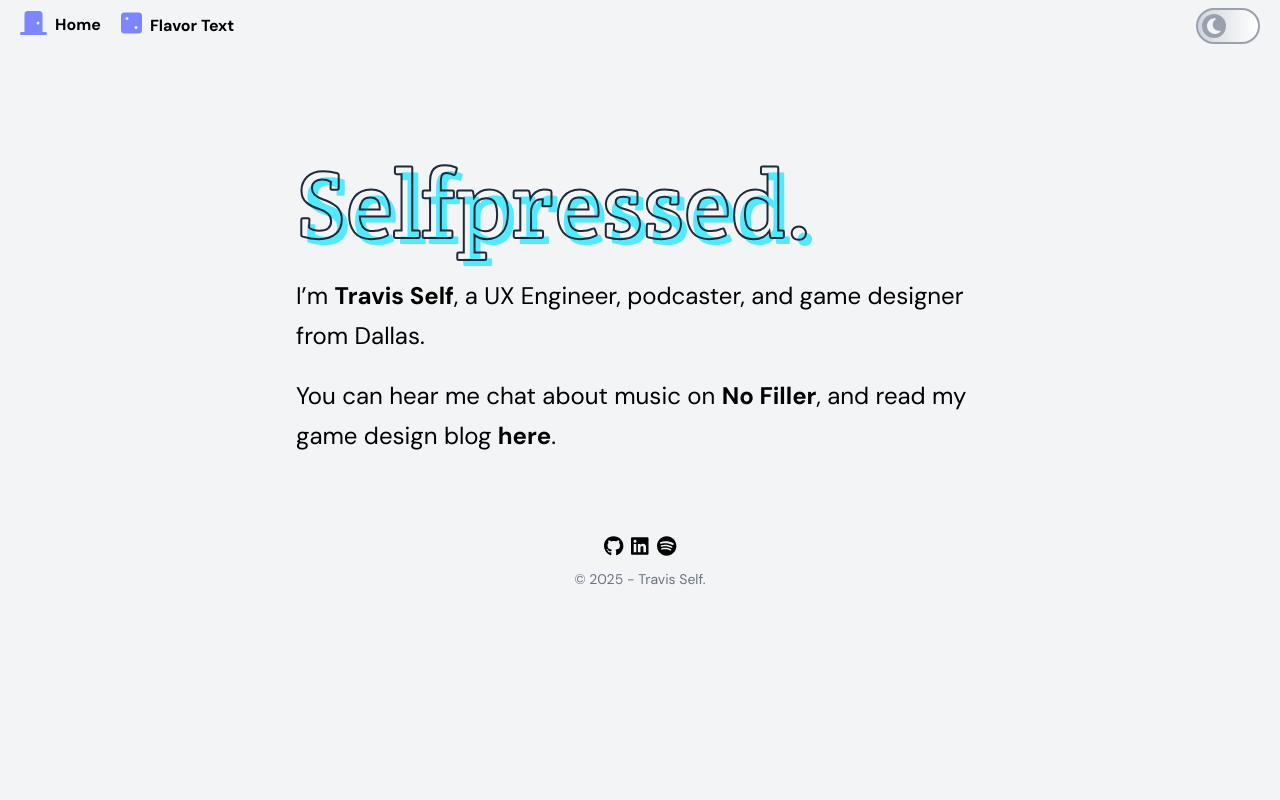
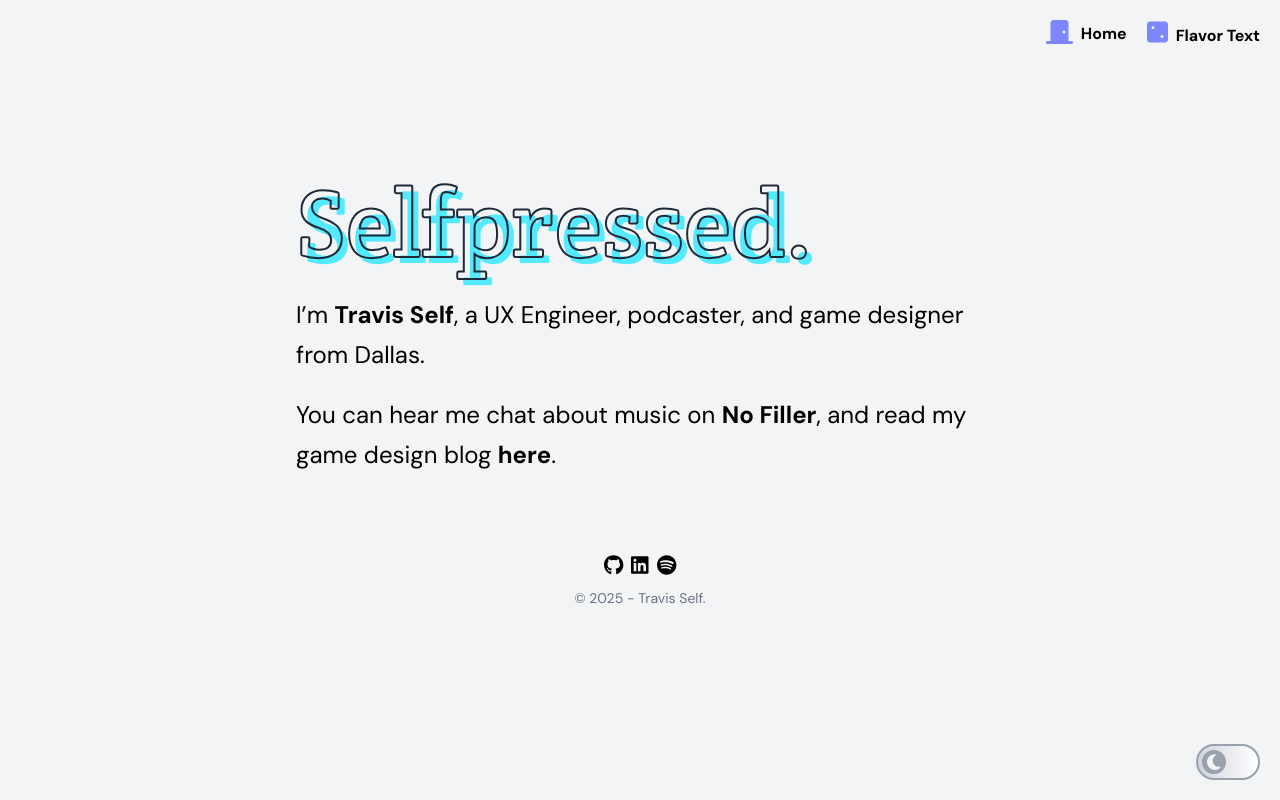
Before and after one commit to travis-self/selfpressed, a React (Vite) app: page / in a window 1280 px wide. Built offline with nearby package versions, Linux system fonts and the light colour scheme; no server answers.

Commit message:
Misc. adjustments.

```diff
--- a/src/layout/Layout.jsx
+++ b/src/layout/Layout.jsx
@@ -1,14 +1,30 @@
-import { useEffect } from "react";
-import { Outlet, useLocation } from "react-router-dom";
-import Footer from "./Footer";
-import Nav from "./Nav";
+import { useEffect, useState } from 'react';
+import { Outlet, useLocation } from 'react-router-dom';
+import Footer from './Footer';
+import Nav from './Nav';
+import { faMoon } from '@fortawesome/free-solid-svg-icons';
+import { FontAwesomeIcon } from '@fortawesome/react-fontawesome';
+
+import { motion } from 'motion/react';
 
 export default function Layout() {
-  const location = useLocation()
+  const location = useLocation();
+  const [darkmode, setDarkmode] = useState(() => {
+    const preference = localStorage.getItem('darkmode');
+    return preference ? JSON.parse(preference) : false;
+  });
 
   useEffect(() => {
-    window.scrollTo(0, 0)
-  }, [location.pathname])
+    localStorage.setItem('darkmode', darkmode);
+    window.scrollTo(0, 0);
+
+    if (darkmode) {
+      document.documentElement.classList.add('dark');
+    } else {
+      document.documentElement.classList.remove('dark');
+    }
+  }, [darkmode, location.pathname]);
+  const togglePosition = darkmode ? 'justify-end' : 'justify-start';
 
   return (
     <>
@@ -17,6 +33,36 @@ export default function Layout() {
         <Outlet />
       </main>
       <Footer />
+      {/* TODO: Move toggle into a separate component once Nav is built out. */}
+      <div className='absolute bottom-5 right-5 w-16'>
+        <label
+          id='toggle-dark-mode'
+          className={`bg-linear-to-r from-gray-300 to-white border-2 border-gray-400 flex ${togglePosition} p-1 relative rounded-3xl w-full dark:from-slate-800 dark:to-slate-900 dark:border-cyan-300`}
+        >
+          <motion.div
+            className='bg-gray-400 flex items-center justify-center rounded-full size-6 dark:bg-cyan-400'
+            layout
+            transition={{
+              type: 'spring',
+              visualDuration: 0.2,
+              bounce: 0.2,
+            }}
+          >
+            <FontAwesomeIcon
+              className='text-lg text-gray-100 dark:text-slate-900'
+              icon={faMoon}
+            />
+          </motion.div>
+        </label>
+        <input
+          aria-labelledby='toggle-dark-mode'
+          className='absolute inset-0 opacity-0 z-10'
+          defaultChecked={darkmode}
+          name='darkmode'
+          onChange={e => setDarkmode(e.target.checked)}
+          type='checkbox'
+        />
+      </div>
     </>
-  )
+  );
 }
--- a/src/layout/Nav.jsx
+++ b/src/layout/Nav.jsx
@@ -1,31 +1,11 @@
-import { useEffect, useRef, useState } from 'react';
+import { useRef } from 'react';
+import { Link, useLocation } from 'react-router-dom';
 import { FontAwesomeIcon } from '@fortawesome/react-fontawesome';
-import {
-  faMoon,
-  faDoorClosed,
-  faDoorOpen,
-} from '@fortawesome/free-solid-svg-icons';
+import { faDoorClosed, faDoorOpen } from '@fortawesome/free-solid-svg-icons';
 
-import { motion } from 'motion/react';
-import { Link } from 'react-router-dom';
 import D6 from '../pages/FlavorText/atoms/D6';
 
 export default function Nav() {
-  const [darkmode, setDarkmode] = useState(() => {
-    const preference = localStorage.getItem('darkmode');
-    return preference ? JSON.parse(preference) : false;
-  });
-
-  useEffect(() => {
-    localStorage.setItem('darkmode', darkmode);
-
-    if (darkmode) {
-      document.documentElement.classList.add('dark');
-    } else {
-      document.documentElement.classList.remove('dark');
-    }
-  }, [darkmode]);
-  const togglePosition = darkmode ? 'justify-end' : 'justify-start';
   const d6Ref = useRef(null);
   const links = [
     {
@@ -36,12 +16,16 @@ export default function Nav() {
     },
   ];
 
-  const enableNav = true;
+  const location = useLocation();
 
   return (
-    <nav className='flex items-center not-only:justify-between px-5 py-2'>
-      {enableNav && (
-        <ul className='flex gap-5'>
+    <nav className='flex items-center not-only:justify-between p-5'>
+      {location.pathname != '/' && (
+        <Link to='/' className='font-display text-slate-700 text-3xl'>
+          Selfpressed
+        </Link>
+      )}
+      <ul className='flex gap-5 only:ml-auto'>
         {links.map((link, i) => (
           <li key={i}>
             <Link
@@ -90,37 +74,6 @@ export default function Nav() {
           </Link>
         </li>
       </ul>
-      )}
-      {/* TODO: Move toggle into a separate component once Nav is built out. */}
-      <div className='ml-auto relative w-16'>
-        <label
-          id='toggle-dark-mode'
-          className={`bg-linear-to-r from-gray-300 to-white border-2 border-gray-400 flex ${togglePosition} p-1 relative rounded-3xl w-full dark:from-slate-800 dark:to-slate-900 dark:border-cyan-300`}
-        >
-          <motion.div
-            className='bg-gray-400 flex items-center justify-center rounded-full size-6 dark:bg-cyan-400'
-            layout
-            transition={{
-              type: 'spring',
-              visualDuration: 0.2,
-              bounce: 0.2,
-            }}
-          >
-            <FontAwesomeIcon
-              className='text-lg text-gray-100 dark:text-slate-900'
-              icon={faMoon}
-            />
-          </motion.div>
-        </label>
-        <input
-          aria-labelledby='toggle-dark-mode'
-          className='absolute inset-0 opacity-0 z-10'
-          defaultChecked={darkmode}
-          name='darkmode'
-          onChange={e => setDarkmode(e.target.checked)}
-          type='checkbox'
-        />
-      </div>
     </nav>
   );
 }
--- a/src/pages/Blog.jsx
+++ b/src/pages/Blog.jsx
@@ -35,16 +35,15 @@ export default function Blog() {
 
   return (
     <>
-      <hgroup className='flex flex-col gap-y-2 md:items-center'>
+      <hgroup className='flex flex-col md:items-center'>
         <div className='flex gap-x-4 items-center'>
           <div className='text-indigo-500 dark:text-cyan-300'>
             <D6 size='text-[clamp(2.5rem,5vw,3.5rem)]' />
           </div>
           <Heading as='h1'>Flavor Text</Heading>
         </div>
-        <h2 className='text-lg md:text-center md:w-1/2'>
-          Musings on game design, and the official dev diary for Baker&apos;s
-          Dozen
+        <h2 className='text-lg md:text-center'>
+          Musings on game design and UX engineering.
         </h2>
       </hgroup>
       <section className='mt-15'>
--- a/src/pages/FlavorText/Post.jsx
+++ b/src/pages/FlavorText/Post.jsx
@@ -16,7 +16,15 @@ const POST_QUERY = `
     author-> {
       name
     },
-    body,
+    "body": body[] {
+      ...,
+      markDefs[] {
+        ...,
+        "internal": internal-> {
+          "slug": slug.current
+        }
+      }
+    },
     "hero": mainImage.asset->url,
     mainImage,
     categories[]-> {
--- a/src/sanity/PortableTextComponents.jsx
+++ b/src/sanity/PortableTextComponents.jsx
@@ -43,11 +43,16 @@ export const portableTextComponents = {
   },
   marks: {
     em: ({ children }) => <em className='italic font-bold'>{children}</em>,
-    link: ({ value, children }) => (
-      <Anchor className='text-cyan-700' href={value}>
-        {children}
-      </Anchor>
-    ),
+    link: ({ value, children }) => {
+      const href = value.internal
+        ? `/flavor-text/${value.internal.slug}`
+        : value.external;
+      return (
+        <Anchor className='text-cyan-700' href={href}>
+          {children}
+        </Anchor>
+      );
+    },
     strong: ({ children }) => <strong className='font-bold'>{children}</strong>,
   },
 };
```
Also changed, not shown: 1 other file (tests, documents, lock files or other folders). Lines whose indentation alone changed are shown as unchanged.
